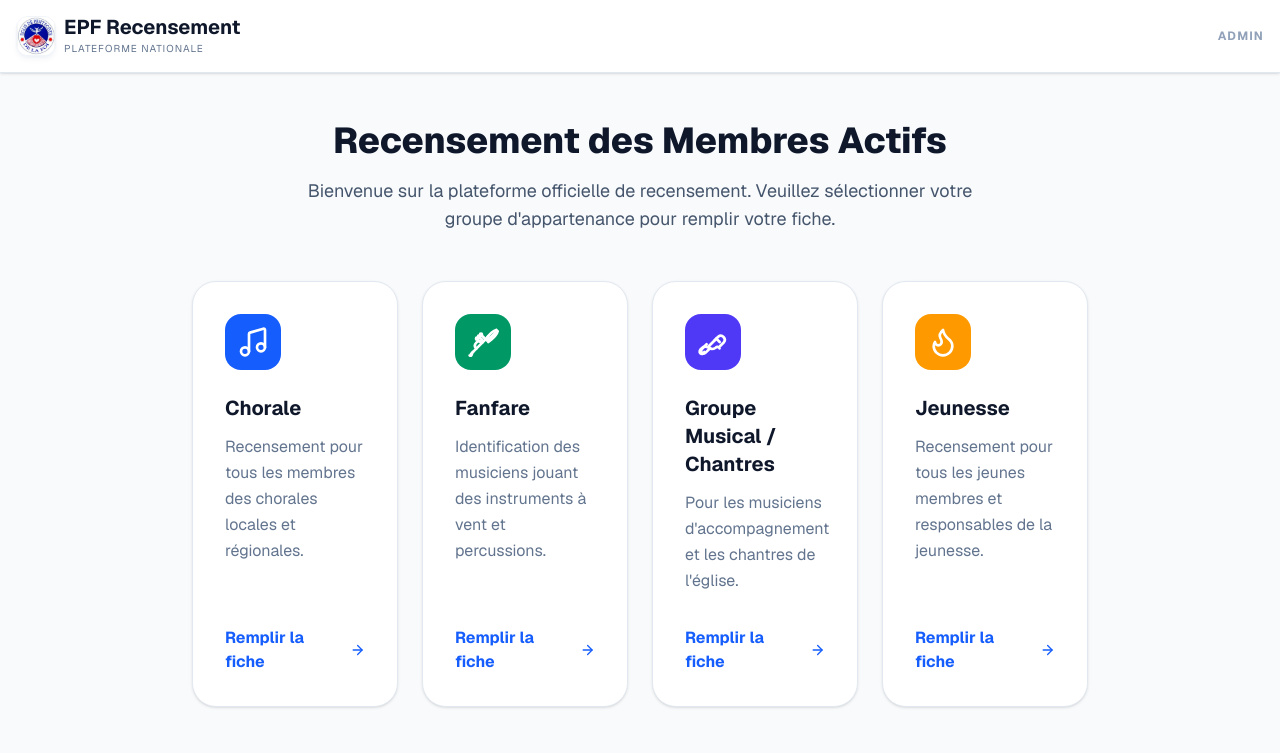
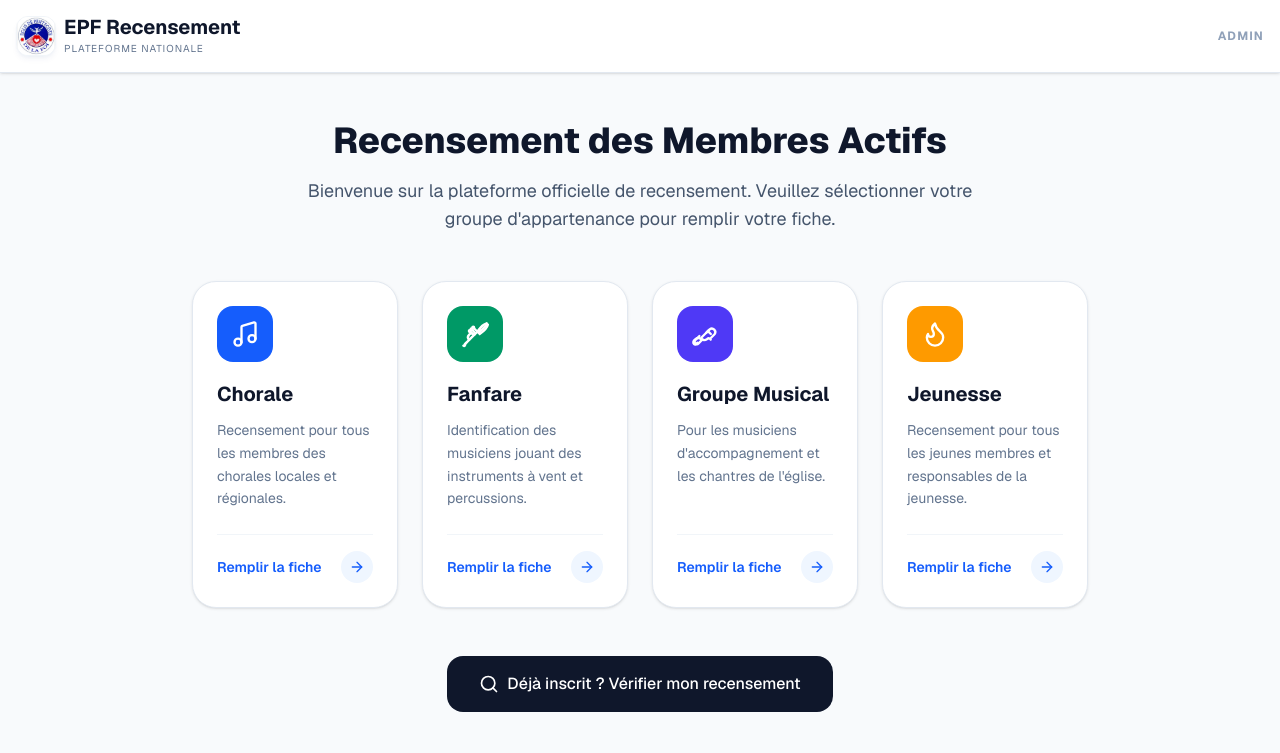
Before and after one commit to KOWOE/EPFRecencement, a Next.js app: page /recensement in a window 1280 px wide. Shown: the top 753 px of the page. Built offline with nearby package versions, Linux system fonts and the light colour scheme.

Commit message:
Fix: Typage CustomSelect et renommage Eglise

```diff
--- a/src/app/(public)/recensement/chorale/page.tsx
+++ b/src/app/(public)/recensement/chorale/page.tsx
@@ -328,7 +328,7 @@
                   <input type="email" name="email" value={formData.email} onChange={handleInputChange} className="w-full px-4 py-3 bg-slate-50 border border-slate-200 rounded-xl focus:bg-white focus:ring-2 focus:ring-blue-500 outline-none transition-all" placeholder="email@exemple.com" />
                 </div>
                 <div className="space-y-1.5">
-                  <label className="text-sm font-medium text-slate-700">Assemblée *</label>
+                  <label className="text-sm font-medium text-slate-700">Église / Assemblée *</label>
                   <input type="text" name="assemblee" value={formData.assemblee} onChange={handleInputChange} className="w-full px-4 py-3 bg-slate-50 border border-slate-200 rounded-xl focus:bg-white focus:ring-2 focus:ring-blue-500 outline-none transition-all" placeholder="Ex: Cocody" />
                 </div>
                 <div className="space-y-1.5">
--- a/src/app/(public)/recensement/fanfare/page.tsx
+++ b/src/app/(public)/recensement/fanfare/page.tsx
@@ -311,7 +311,7 @@
                   <input type="email" name="email" value={formData.email} onChange={handleInputChange} className="w-full px-4 py-3 bg-slate-50 border border-slate-200 rounded-xl focus:bg-white focus:ring-2 focus:ring-emerald-500 outline-none transition-all" placeholder="email@exemple.com" />
                 </div>
                 <div className="space-y-1.5">
-                  <label className="text-sm font-medium text-slate-700">Assemblée *</label>
+                  <label className="text-sm font-medium text-slate-700">Église / Assemblée *</label>
                   <input type="text" name="assemblee" value={formData.assemblee} onChange={handleInputChange} className="w-full px-4 py-3 bg-slate-50 border border-slate-200 rounded-xl focus:bg-white focus:ring-2 focus:ring-emerald-500 outline-none transition-all" placeholder="Ex: Bouaké" />
                 </div>
                 <div className="space-y-1.5">
--- a/src/app/(public)/recensement/groupe-musical/page.tsx
+++ b/src/app/(public)/recensement/groupe-musical/page.tsx
@@ -310,7 +310,7 @@
                   <input type="email" name="email" value={formData.email} onChange={handleInputChange} className="w-full px-4 py-3 bg-slate-50 border border-slate-200 rounded-xl focus:bg-white focus:ring-2 focus:ring-indigo-500 outline-none transition-all" placeholder="email@exemple.com" />
                 </div>
                 <div className="space-y-1.5">
-                  <label className="text-sm font-medium text-slate-700">Assemblée *</label>
+                  <label className="text-sm font-medium text-slate-700">Église / Assemblée *</label>
                   <input type="text" name="assemblee" value={formData.assemblee} onChange={handleInputChange} className="w-full px-4 py-3 bg-slate-50 border border-slate-200 rounded-xl focus:bg-white focus:ring-2 focus:ring-indigo-500 outline-none transition-all" placeholder="Nom de votre assemblée" />
                 </div>
                 <div className="space-y-1.5">
--- a/src/app/(public)/recensement/jeunesse/page.tsx
+++ b/src/app/(public)/recensement/jeunesse/page.tsx
@@ -305,7 +305,7 @@
                   <input type="email" name="email" value={formData.email} onChange={handleInputChange} className="w-full px-4 py-3 bg-slate-50 border border-slate-200 rounded-xl focus:bg-white focus:ring-2 focus:ring-amber-500 outline-none transition-all" placeholder="email@exemple.com" />
                 </div>
                 <div className="space-y-1.5">
-                  <label className="text-sm font-medium text-slate-700">Assemblée *</label>
+                  <label className="text-sm font-medium text-slate-700">Église / Assemblée *</label>
                   <input type="text" name="assemblee" value={formData.assemblee} onChange={handleInputChange} className="w-full px-4 py-3 bg-slate-50 border border-slate-200 rounded-xl focus:bg-white focus:ring-2 focus:ring-amber-500 outline-none transition-all" placeholder="Ex: Cocody" />
                 </div>
                 <div className="space-y-1.5">
--- a/src/app/(public)/recensement/page.tsx
+++ b/src/app/(public)/recensement/page.tsx
@@ -95,7 +95,7 @@
   },
   {
     id: "groupe-musical",
-    name: "Groupe Musical / Chantres",
+    name: "Groupe Musical",
     description: "Pour les musiciens d'accompagnement et les chantres de l'église.",
     icon: MicCableIcon,
     color: "bg-indigo-600",
@@ -126,18 +126,21 @@
           <Link
             key={group.id}
             href={group.href}
-            className="group bg-white p-8 rounded-3xl border border-slate-200 shadow-sm hover:shadow-xl hover:-translate-y-2 transition-all duration-300 text-left flex flex-col h-full animate-fade-in-up"
+            className="group bg-white p-6 rounded-3xl border border-slate-200 shadow-sm hover:shadow-xl hover:-translate-y-2 transition-all duration-300 text-left flex flex-col h-full animate-fade-in-up"
             style={{ animationDelay: `${225 + idx * 75}ms` }}
           >
-            <div className={`${group.color} w-14 h-14 rounded-2xl flex items-center justify-center text-white mb-6 group-hover:scale-110 transition-transform`}>
-              <group.icon className="w-8 h-8" />
+            <div className={`${group.color} w-14 h-14 rounded-2xl flex items-center justify-center text-white mb-5 group-hover:scale-110 transition-transform shrink-0`}>
+              <group.icon className="w-7 h-7" />
             </div>
-            <h3 className="text-xl font-bold text-slate-900 mb-3">{group.name}</h3>
-            <p className="text-slate-500 mb-8 flex-1 leading-relaxed">
+            <h3 className="text-xl font-bold text-slate-900 mb-3 leading-tight">{group.name}</h3>
+            <p className="text-slate-500 text-sm mb-6 leading-relaxed">
               {group.description}
             </p>
-            <div className="flex items-center text-blue-600 font-bold gap-2">
-              Remplir la fiche <ArrowRight className="w-4 h-4 group-hover:translate-x-1 transition-transform" />
+            <div className="mt-auto pt-4 flex items-center justify-between border-t border-slate-100 text-blue-600 font-semibold text-sm">
+              <span>Remplir la fiche</span>
+              <div className="w-8 h-8 rounded-full bg-blue-50 flex items-center justify-center group-hover:bg-blue-600 group-hover:text-white transition-colors">
+                <ArrowRight className="w-4 h-4" />
+              </div>
             </div>
           </Link>
         ))}
--- a/src/components/ui/custom-select.tsx
+++ b/src/components/ui/custom-select.tsx
@@ -17,6 +17,7 @@
   options: Option[]
   placeholder?: string
   searchable?: boolean
+  className?: string
   colorTheme?: "blue" | "emerald" | "indigo" | "slate" | "amber"
 }
 
```
